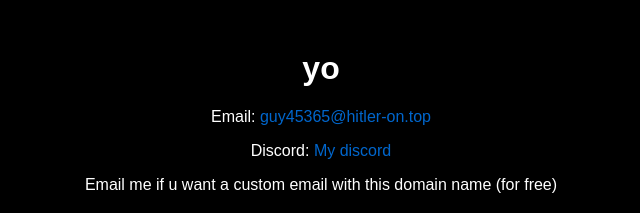
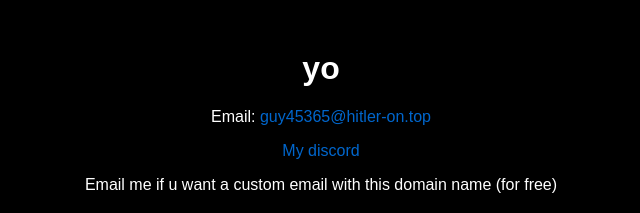
Before and after one commit to greg43y34/start, a plain HTML site: page index.html in a window 1280 px wide. Shown: the top 213 px of the page, without its empty margins (319-959 px from the left). Drawn offline with Linux system fonts and the light colour scheme.

Commit message:
Update index.html

```diff
--- a/index.html
+++ b/index.html
@@ -36,7 +36,7 @@
     <div class="container">
         <h1>yo</h1>
         <p>Email: <a href="mailto:guy45365@hitler-on.top">guy45365@hitler-on.top</a></p>
-        <p>Discord: <a href="https://discord.com/users/1392659844166582323" target="_blank">My discord</a></p>
+        <p> <a href="https://discord.com/users/1392659844166582323" target="_blank">My discord</a></p>
         <p>Email me if u want a custom email with this domain name (for free)</p>
         <h1>Domains i own:</h1>
         <p> <a href="https://hitlers.beauty" target="_blank">https://hitlers.beauty</a></p>
```
